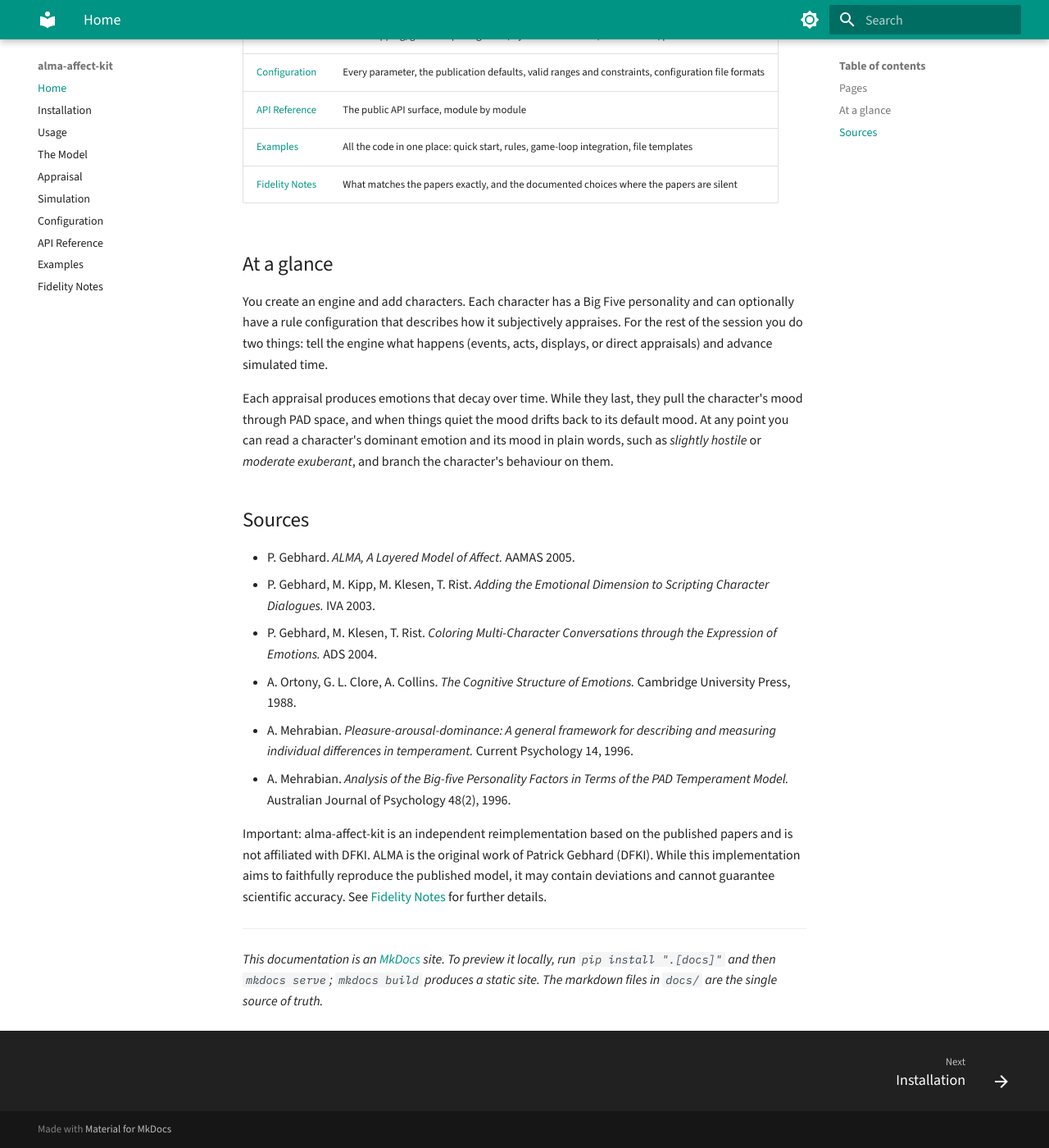
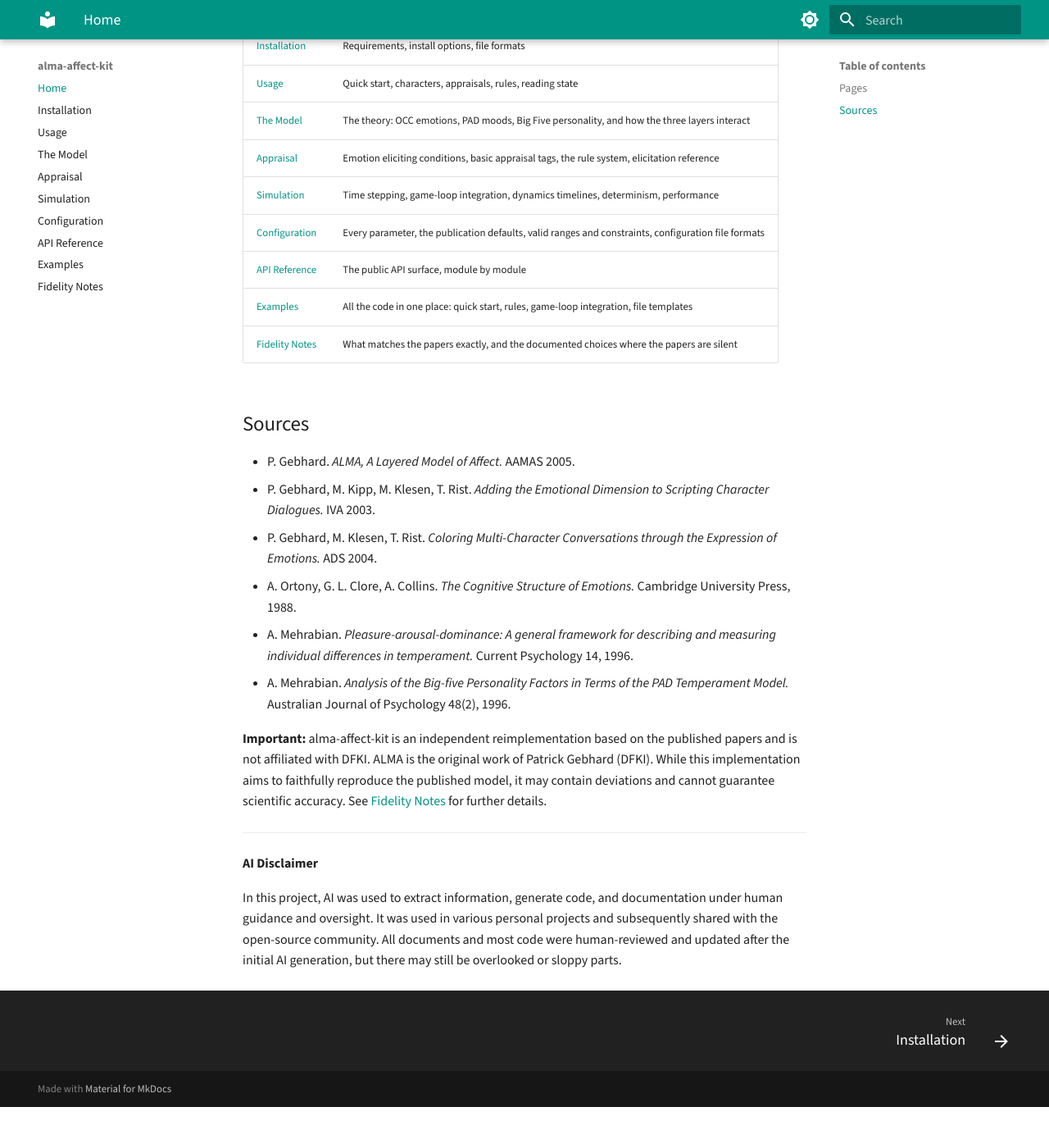
Before and after one commit to dontseyit/alma-affect-kit, an MkDocs documentation site: the page built from docs/index.md, in a window 1280 px wide and 1400 px high, scrolled down 622 px. Shown: the whole window at 82% size. Built offline with MkDocs 1.6.1 and Material for MkDocs 9.7.7, drawn with Linux system fonts in a browser that asks for light colours; the version menu is left out; after the commit the page ends 1972 px from its top, so only the background shows below that; some of the changed text lies outside the part shown.

Commit message:
minor updates and disclaimer

```diff
--- a/docs/index.md
+++ b/docs/index.md
@@ -1,14 +1,22 @@
 # alma-affect-kit v1.0.0
 
-**alma-affect-kit** is a faithful Python implementation of ALMA, A Layered Model
-of Affect (Patrick Gebhard, DFKI; AAMAS 2005), packaged as a reusable simulation engine
-and toolkit for affect modelling. It models three interacting layers of affect, **emotions**, **moods** and **personality**, driven by world events and read back.
+**alma-affect-kit** is a faithful Python implementation of ALMA, A Layered Model of Affect
+(Patrick Gebhard, DFKI; AAMAS 2005), packaged as a reusable simulation engine and toolkit for affect modelling.
+It models three interacting layers of affect, **emotions**, **moods** and **personality**, driven by world events.
 
-Simulation is deterministic and advances in time steps.
+You create an engine and populate it with characters. Each character has a Big Five personality profile and may also
+include a set of appraisal rules that define how it interprets events from its own perspective. During a session, you
+provide the engine with occurrences such as events, actions, displays, or direct appraisals, and advance the simulation
+over time.
+
+Each appraisal can trigger emotions that fade as time passes. While they remain active, these emotions shape the
+character's mood within PAD space. Once the situation settles, the mood gradually returns toward its baseline state. A
+character's dominant emotion and mood can then be expressed in everyday terms, such as "slightly hostile" or
+"moderately exuberant," making it possible to condition behaviour on those affective states.
 
 ## Pages
 
-| Page | What it covers |
+| Page | |
 |---|---|
 | [Installation](installation.md) | Requirements, install options, file formats |
 | [Usage](usage.md) | Quick start, characters, appraisals, rules, reading state |
@@ -19,21 +27,6 @@
 | [API Reference](api-reference.md) | The public API surface, module by module |
 | [Examples](examples.md) | All the code in one place: quick start, rules, game-loop integration, file templates |
 | [Fidelity Notes](fidelity.md) | What matches the papers exactly, and the documented choices where the papers are silent |
-
-## At a glance
-
-You create an engine and add characters. Each character has a Big Five
-personality and can optionally have a rule configuration that describes how it
-subjectively appraises.  For the rest of the session you do
-two things: tell the engine what happens (events, acts, displays, or
-direct appraisals) and advance simulated time.
-
-Each appraisal produces emotions that decay over time.  While they last,
-they pull the character's mood through PAD space, and when things quiet
-the mood drifts back to its default mood.  At any point you can
-read a character's dominant emotion and its mood in plain words, such as
-*slightly hostile* or *moderate exuberant*, and branch the character's
-behaviour on them.
 
 ## Sources
 
@@ -58,7 +51,9 @@
 
 ---
 
-*This documentation is an [MkDocs](https://www.mkdocs.org/) site.  To
-preview it locally, run `pip install ".[docs]"` and then `mkdocs serve`;
-`mkdocs build` produces a static site.  The markdown files in `docs/`
-are the single source of truth.*
+**AI Disclaimer**
+
+In this project, AI was used to extract information, generate code, and documentation under human guidance
+and oversight. It was used in various personal projects and subsequently shared with the open-source community.
+All documents and most code were human-reviewed and updated after the initial AI generation, but
+there may still be overlooked or sloppy parts.
```
Also changed, not shown: other parts of docs/index.md (+1 -1 lines), README.md (+6 -3 lines), docs/api-reference.md (+1 -2 lines), docs/appraisal.md (+11 -7 lines), docs/fidelity.md (+1 -1 lines), docs/installation.md (+8 -4 lines).
